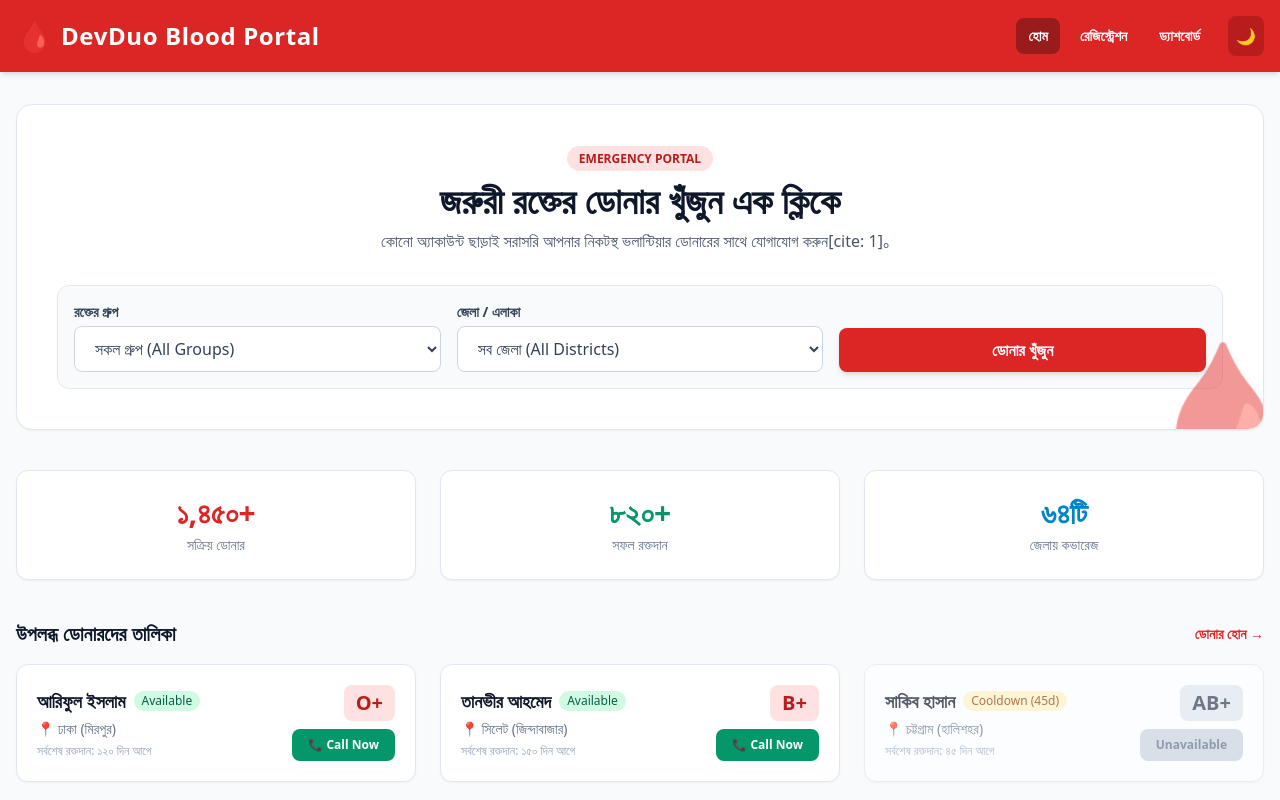
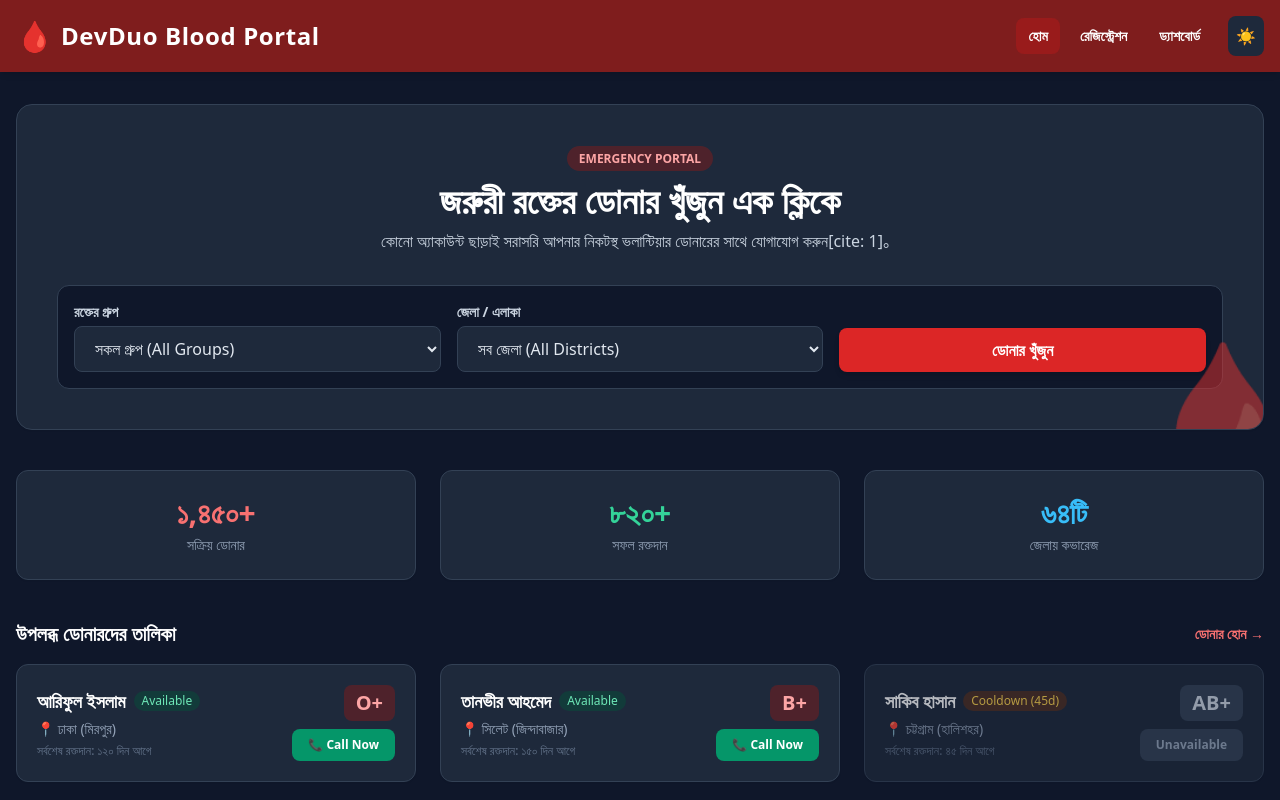
Before and after one commit to aparajitachakma/quick-blood, a plain HTML site: page index.html in a window 1280 px wide. Both pictures are taken after a click on the button "Toggle Theme". Shown: the top 800 px of the page. Drawn offline with nearby package versions, Linux system fonts and the light colour scheme.

Commit message:
Fixed dark mode toggle and updated home page features

```diff
--- a/index.html
+++ b/index.html
@@ -7,7 +7,9 @@
     <script src="https://cdn.tailwindcss.com"></script>
     <!-- Tailwind Dark Mode Config -->
     <script>
-        tailwind.config = { darkMode: 'class' }
+        tailwind.config = {
+            darkMode: 'class',
+        }
     </script>
 </head>
 <body class="bg-slate-50 text-slate-800 dark:bg-slate-900 dark:text-slate-100 font-sans min-h-screen flex flex-col transition-colors duration-200">
@@ -28,7 +30,7 @@
                 </nav>
 
                 <!-- Dark Mode Button -->
-                <button onclick="toggleDarkMode()" class="p-2 rounded-lg bg-red-700 dark:bg-slate-800 text-white transition" title="Toggle Theme">
+                <button id="themeToggleBtn" onclick="toggleDarkMode()" class="p-2 rounded-lg bg-red-700 dark:bg-slate-800 text-white transition" title="Toggle Theme">
                     🌙
                 </button>
             </div>
@@ -181,3 +183,36 @@
 
     <!-- Script for Dark Mode -->
     <script>
+        const btn = document.getElementById('themeToggleBtn');
+
+        function updateButtonIcon() {
+            if (document.documentElement.classList.contains('dark')) {
+                btn.textContent = '☀️';
+            } else {
+                btn.textContent = '🌙';
+            }
+        }
+
+        function toggleDarkMode() {
+            if (document.documentElement.classList.contains('dark')) {
+                document.documentElement.classList.remove('dark');
+                localStorage.setItem('theme', 'light');
+            } else {
+                document.documentElement.classList.add('dark');
+                localStorage.setItem('theme', 'dark');
+            }
+            updateButtonIcon();
+        }
+
+        // Initialize theme on load
+        if (localStorage.getItem('theme') === 'dark' || (!localStorage.getItem('theme') && window.matchMedia('(prefers-color-scheme: dark)').matches)) {
+            document.documentElement.classList.add('dark');
+        } else {
+            document.documentElement.classList.remove('dark');
+        }
+
+        // Update icon after DOM is fully loaded
+        window.addEventListener('DOMContentLoaded', updateButtonIcon);
+    </script>
+</body>
+</html>
```
